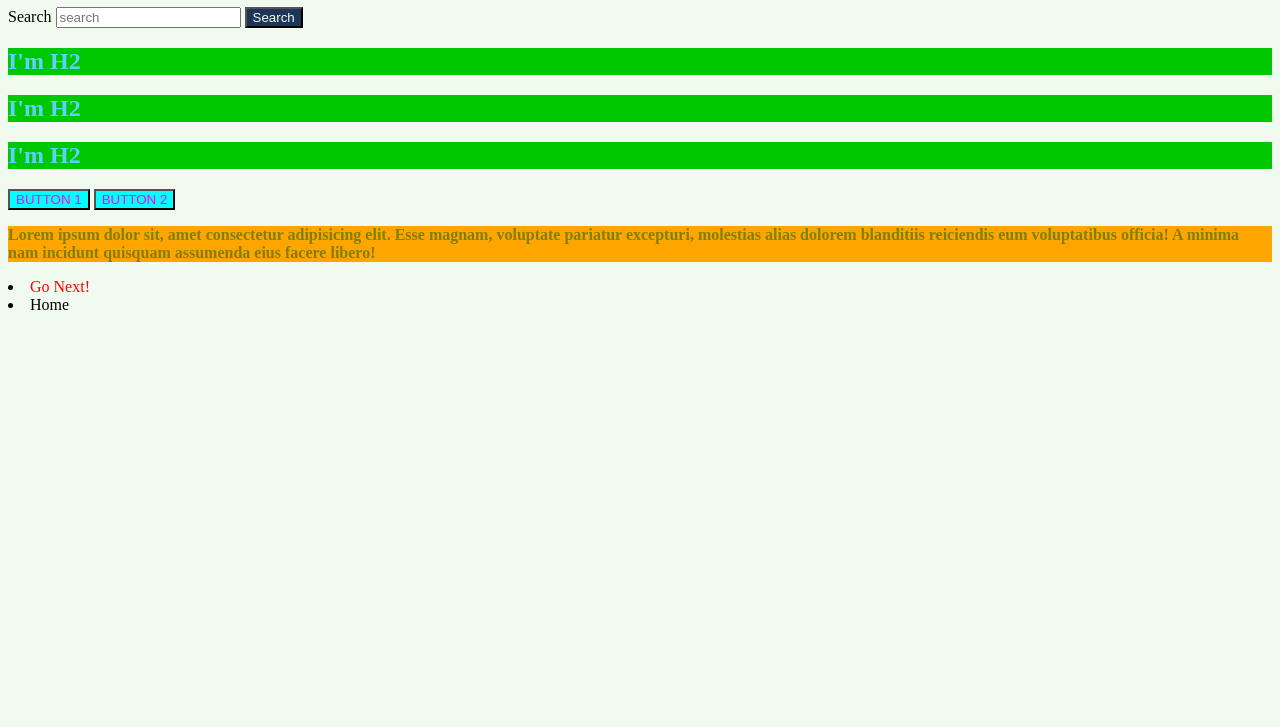
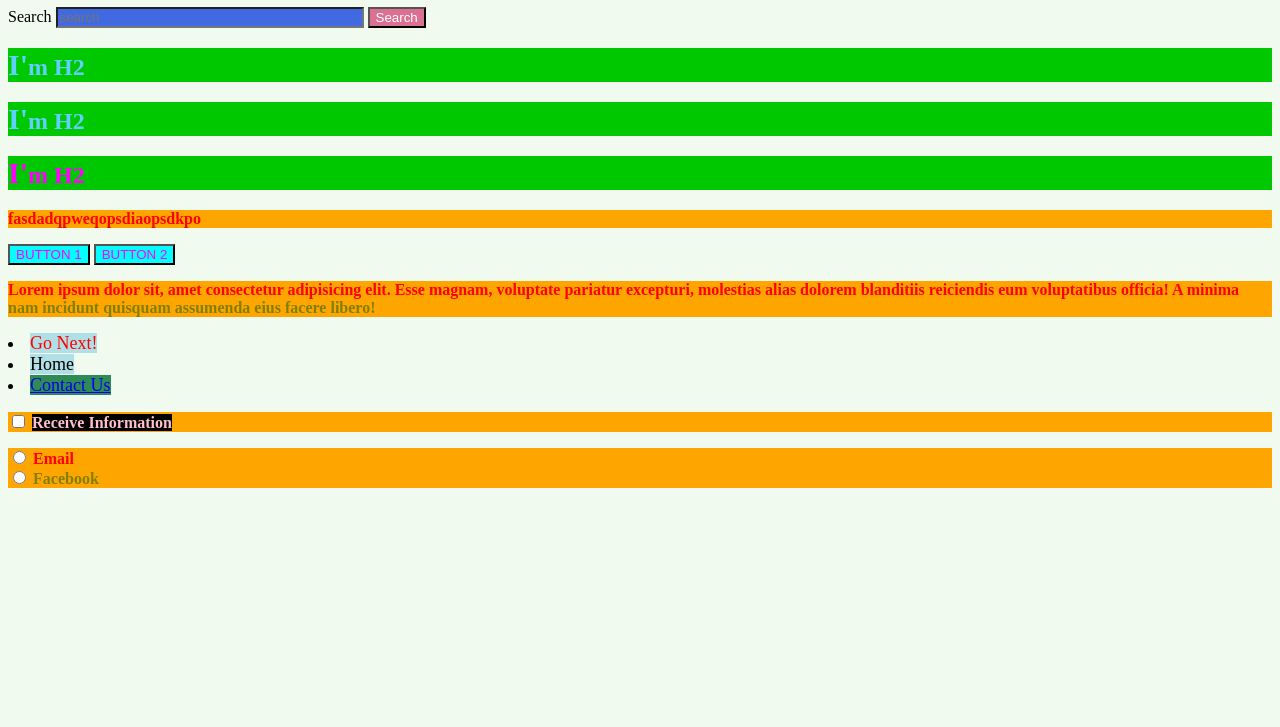
Before and after one commit to palm25102537/Re-learn-Basic-Web, a plain HTML site: page css-intro.html in a window 1280 px wide. Shown: the part 73-800 px from the top of the page. Drawn offline with Linux system fonts and the light colour scheme.

Commit message:
pusedo selector and specific

```diff
--- a/css-intro.css
+++ b/css-intro.css
@@ -28,12 +28,110 @@ h1{
     text-align:center;
 }
 /*Use id selector*/
-#search{
+/* #search{
     background-color: #1d3557;
     color:#f1faee;
-}
+} */
 
 .next a {
     color:red;
     text-decoration:orange wavy;
 }
+
+/* Descendant selector
+x y {}
+select y that nested inside x
+*/
+
+input + button {
+    background-color:palevioletred;
+    color:white;
+}
+
+li > a {
+    background-color: powderblue;
+    font-size:large;
+}
+
+footer > a {
+    color:#a8dadc;
+}
+/* Adjacent selector
+x + y {}
++ means select only the y element that are immediately preceded by x
+x > y {}
+> means select only the y that are direct children of x
+*/
+
+input[type="text"] {
+    width:300px;
+    color:yellow;
+    background-color:royalblue;
+}
+
+ a[href="http://google.com"] {
+     background-color:seagreen;
+ }
+
+  p  input[type="checkbox"] + label {
+      background-color: black;
+      color:pink;
+  }
+  input[type="checkbox"]:checked{
+    box-shadow:0px 0px 0px 1px red;
+
+  }
+  p  input[type="checkbox"]:checked + label{
+
+      color:white;
+  }
+
+  p  input[type="radio"]:checked + label{
+    color:red;
+}
+/* Attribute selector
+input[type="..."]
+ select all input element where the type attribute is set to ...
+*/
+
+ button:hover{
+     background-color: #e63946;
+ }
+
+ button:active{
+     background-color:tomato;
+     color:turquoise;
+ }
+
+ li a:hover {
+     background-color:pink;
+     color:white;
+ }
+
+ h2:nth-of-type(3){
+    color:magenta;
+}
+/*Pseudo class*/
+
+ h2::first-letter{
+     font-size:30px;
+ }
+
+ p::first-line{
+     color:red;
+ }
+
+ h1::first-line{
+     color:maroon;
+ }
+
+ p::selection{
+     background-color: lime;
+     color:blue;
+ }
+/*Pseudo element*/
+
+/*Specificity
+specific selector will win
+Id > class > element
+*/
--- a/css-intro.html
+++ b/css-intro.html
@@ -23,14 +23,33 @@
     <h2>I'm H2</h2>
     <h2>I'm H2</h2>
     <h2>I'm H2</h2>
+    <p>fasdadqpweqopsdiaopsdkpo</p>
     <button>BUTTON 1</button>
     <button>BUTTON 2</button>
     <p>Lorem ipsum dolor sit, amet consectetur adipisicing elit. Esse magnam, voluptate pariatur excepturi, molestias alias dolorem blanditiis reiciendis eum voluptatibus officia! A minima nam incidunt quisquam assumenda eius facere libero!</p>
     <li class="next">
         <a href="form.html">Go Next!</a>
     </li>
+</body>
+<footer>
     <li>
         <a>Home</a>
     </li>
-</body>
+    <section class="conteact">
+        <li>
+            <a href="http://google.com">Contact Us</a>
+        </li>
+        <p>
+            <input type="checkbox" id="receive"/>
+            <label for="receive">Receive Information</label>
+        </p>
+        <p>
+            <input type="radio" id="email" name="received"/>
+            <label for="email" >Email</label>
+            <br/>
+            <input type="radio" id="facebook" name="received"/>
+            <label for="facebook" >Facebook</label>
+        </p>
+    </section>
+</footer>
 </html>
```
